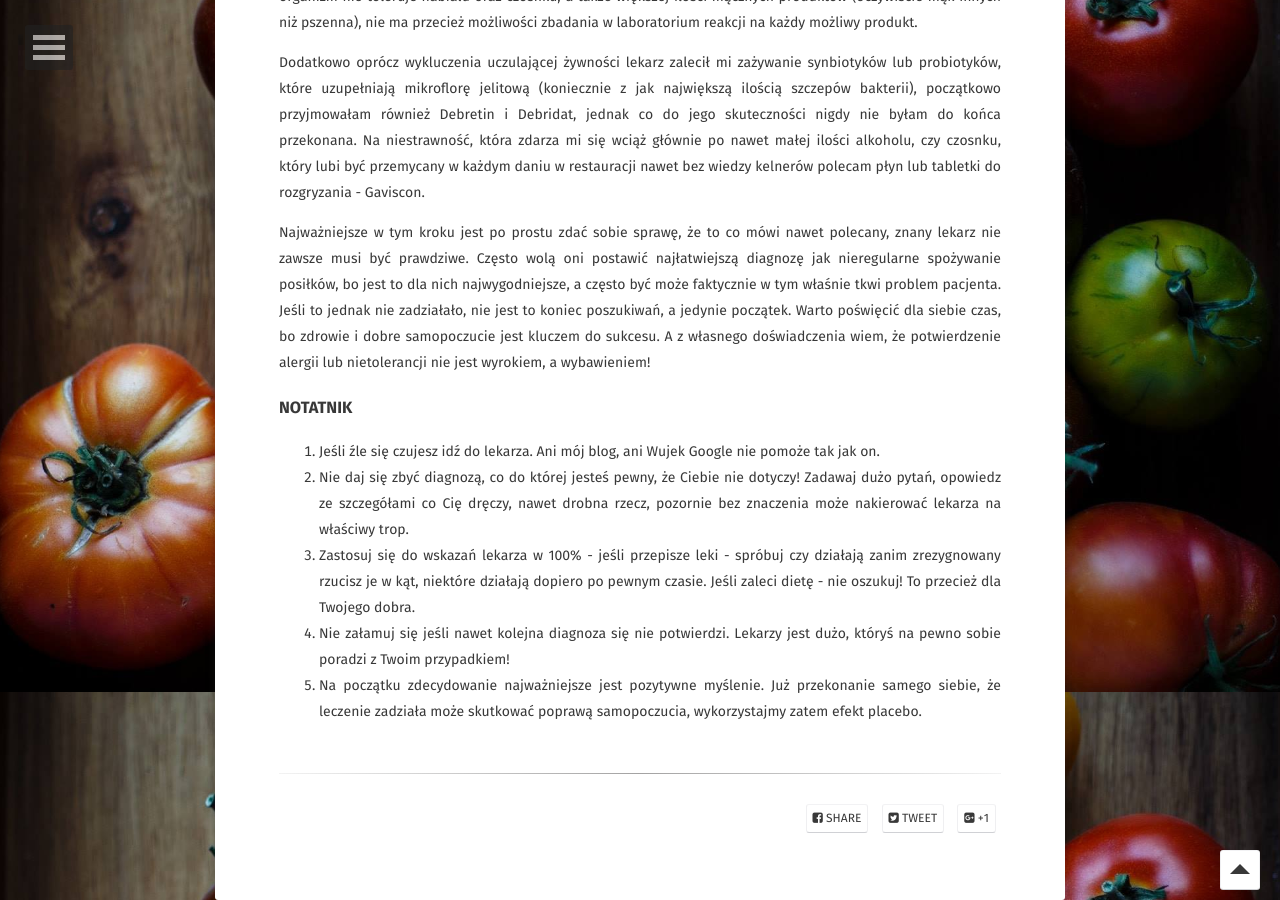
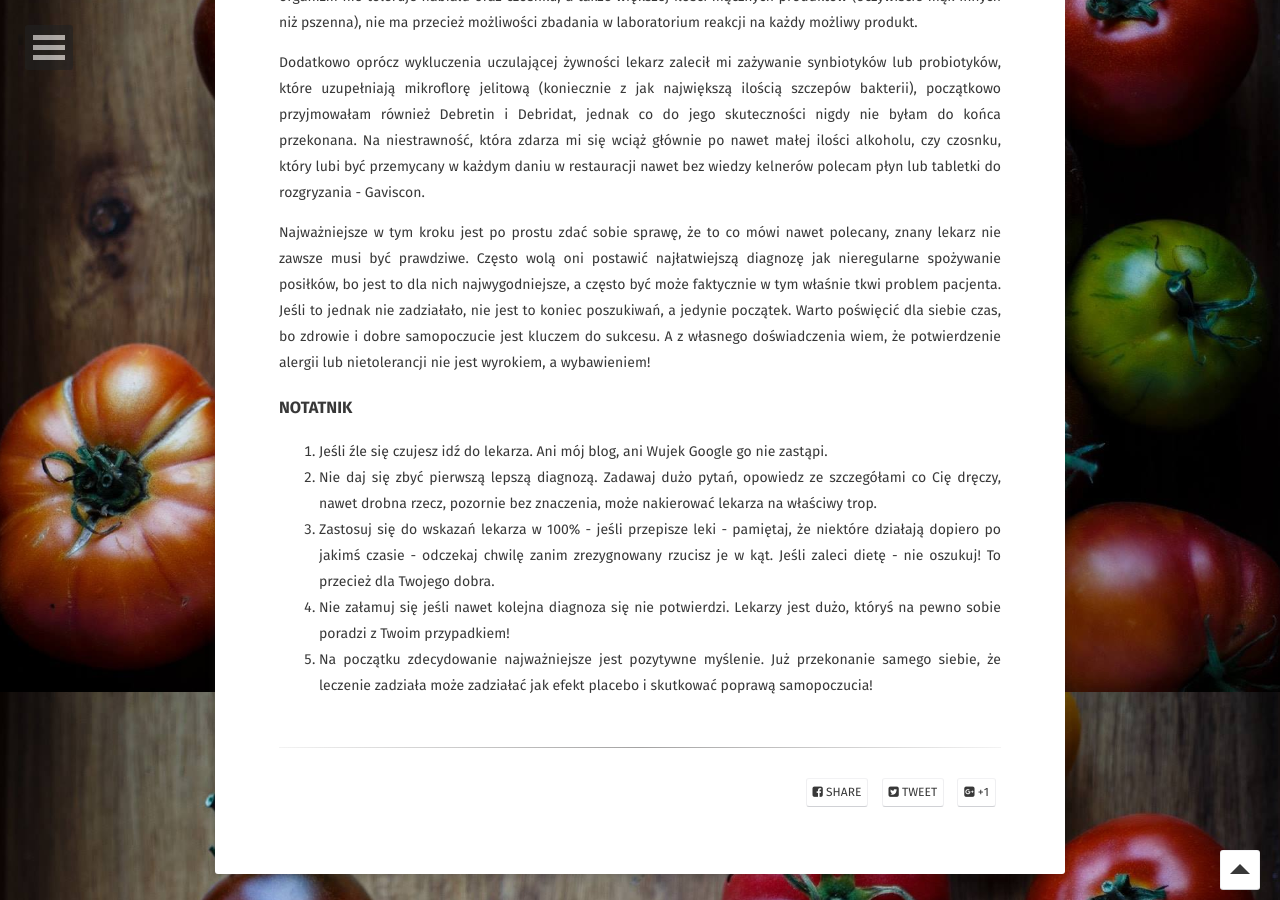
Before and after one commit to Emikis/emikis.github.io, a Jekyll site: the page built from _posts/2017-06-19-poczatek-drogi.md, in a window 1280 px wide and 900 px high, scrolled down 1108 px. Built offline with Jekyll 4.4.1, drawn with Linux system fonts in a browser that asks for light colours; some web fonts are replaced.

Commit message:
new post

```diff
--- a/_posts/2017-06-19-poczatek-drogi.md
+++ b/_posts/2017-06-19-poczatek-drogi.md
@@ -19,8 +19,8 @@ Dodatkowo oprócz wykluczenia uczulającej żywności lekarz zalecił mi zażywa
 Najważniejsze w tym kroku jest po prostu zdać sobie sprawę, że to co mówi nawet polecany, znany lekarz nie zawsze musi być prawdziwe. Często wolą oni postawić najłatwiejszą diagnozę jak nieregularne spożywanie posiłków, bo jest to dla nich najwygodniejsze, a często być może faktycznie w tym właśnie tkwi problem pacjenta. Jeśli to jednak nie zadziałało, nie jest to koniec poszukiwań, a jedynie początek. Warto poświęcić dla siebie czas, bo zdrowie i dobre samopoczucie jest kluczem do sukcesu. A z własnego doświadczenia wiem, że potwierdzenie alergii lub nietolerancji nie jest wyrokiem, a wybawieniem!
 
 ### **NOTATNIK**
-1. Jeśli źle się czujesz idź do lekarza. Ani mój blog, ani Wujek Google nie pomoże tak jak on.
-2. Nie daj się zbyć diagnozą, co do której jesteś pewny, że Ciebie nie dotyczy! Zadawaj dużo pytań, opowiedz ze szczegółami co Cię dręczy, nawet drobna rzecz, pozornie bez znaczenia może nakierować lekarza na właściwy trop.
-3. Zastosuj się do wskazań lekarza w 100% - jeśli przepisze leki - spróbuj czy działają zanim zrezygnowany rzucisz je w kąt, niektóre działają dopiero po pewnym czasie. Jeśli zaleci dietę - nie oszukuj! To przecież dla Twojego dobra.
+1. Jeśli źle się czujesz idź do lekarza. Ani mój blog, ani Wujek Google go nie zastąpi.
+2. Nie daj się zbyć pierwszą lepszą diagnozą. Zadawaj dużo pytań, opowiedz ze szczegółami co Cię dręczy, nawet drobna rzecz, pozornie bez znaczenia, może nakierować lekarza na właściwy trop.
+3. Zastosuj się do wskazań lekarza w 100% - jeśli przepisze leki - pamiętaj, że niektóre działają dopiero po jakimś czasie - odczekaj chwilę zanim zrezygnowany rzucisz je w kąt. Jeśli zaleci dietę - nie oszukuj! To przecież dla Twojego dobra.
 4. Nie załamuj się jeśli nawet kolejna diagnoza się nie potwierdzi. Lekarzy jest dużo, któryś na pewno sobie poradzi z Twoim przypadkiem!
-5. Na początku zdecydowanie najważniejsze jest pozytywne myślenie. Już przekonanie samego siebie, że leczenie zadziała może skutkować poprawą samopoczucia, wykorzystajmy zatem efekt placebo.
+5. Na początku zdecydowanie najważniejsze jest pozytywne myślenie. Już przekonanie samego siebie, że leczenie zadziała może zadziałać jak efekt placebo i skutkować poprawą samopoczucia!
```
